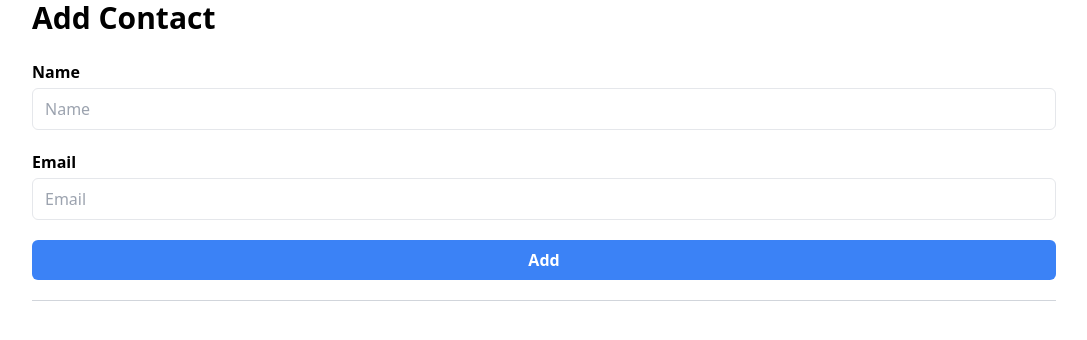
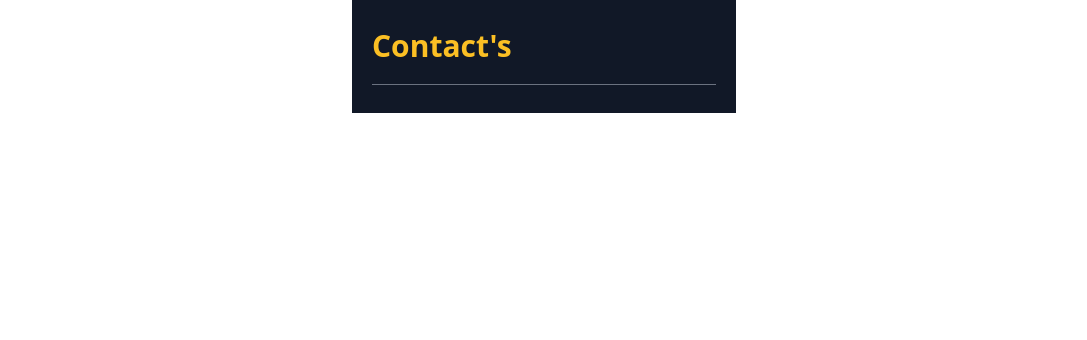
Before and after one commit to armin-bkh/contacts-app-react-js, a React (Create React App) app: page / in a window 1280 px wide. Shown: the top 340 px of the page, without its empty margins (96-1183 px from the left). Built offline with nearby package versions, Linux system fonts and the light colour scheme.

Commit message:
add Routes to the app and edit ui

```diff
--- a/src/App/App.jsx
+++ b/src/App/App.jsx
@@ -1,47 +1,58 @@
-import { useEffect, useState } from 'react';
-import AddContactForm from '../Components/AddContactForm/AddContactForm';
-import ContactList from '../Components/CantactList/ContactList';
+import { useEffect, useState } from "react";
+import AddContactForm from "../Components/AddContactForm/AddContactForm";
+import ContactList from "../Components/CantactList/ContactList";
+import { Switch, Route } from "react-router-dom";
 
-const  App = () => {
+const App = () => {
   const [contacts, setContacts] = useState([]);
-  const [errorMes, setErrorMes] = useState('');
-
-  useEffect(()=>{
-    const savedContacts = JSON.parse(localStorage.getItem('contacts'));
-    if(savedContacts) setContacts(savedContacts)
-  }, [])
 
   useEffect(() => {
-    localStorage.setItem('contacts', JSON.stringify(contacts));
+    const savedContacts = JSON.parse(localStorage.getItem("contacts"));
+    if (savedContacts) setContacts(savedContacts);
+  }, []);
+
+  useEffect(() => {
+    localStorage.setItem("contacts", JSON.stringify(contacts));
   }, [contacts]);
 
-  const addContactHandler = (value) =>{
-      if(value.name || value.email){
-        if(value.name){
-          if(value.email){
+  const addContactHandler = (value) => {
     setContacts([
       ...contacts,
       {
         id: contacts.length + 1,
         ...value,
       },
-            ])
-          } else setErrorMes('contact email is necessary');
-        } else setErrorMes('contact name is necessary');
-      } else setErrorMes('contact name and contact email in necessary');
-  }
+    ]);
+  };
 
-  const removeContactHandler = (id) =>{
-    const filteredContacts = contacts.filter(contact => contact.id !== id);
+  const removeContactHandler = (id) => {
+    const filteredContacts = contacts.filter((contact) => contact.id !== id);
     setContacts(filteredContacts);
-  }
+  };
 
   return (
-    <div className={'w-4/5 mx-auto'}>
-      <AddContactForm setErrorMes={setErrorMes} errorMes={errorMes} onSubmit={addContactHandler} />
-      <ContactList onDelete={removeContactHandler} contacts={contacts} />
-    </div>
+    <main className={"max-w-sm mx-auto bg-gray-900 py-2 px-5"}>
+      <Switch>
+        <Route
+          path="/add-contact"
+          render={(props) => (
+            <AddContactForm onSubmit={addContactHandler} {...props} />
+          )}
+        />
+        <Route
+          path="/"
+          exact
+          render={(props) => (
+            <ContactList
+              onDelete={removeContactHandler}
+              contacts={contacts}
+              {...props}
+            />
+          )}
+        />
+      </Switch>
+    </main>
   );
-}
+};
 
 export default App;
--- a/src/Components/AddContactForm/AddContactForm.jsx
+++ b/src/Components/AddContactForm/AddContactForm.jsx
@@ -1,32 +1,40 @@
 import { useState } from "react";
 import AddContactInput from "../Common/AddContactInput";
 
-const AddContactForm = ({ onSubmit, errorMes, setErrorMes }) => {
+const AddContactForm = ({ onSubmit, history }) => {
   const [contact, setContact] = useState({
     name: "",
     email: "",
   });
+  const [error, setError] = useState('');
 
   const changeHandler = (e) => {
-    setErrorMes("");
+    setError("");
     setContact({
       ...contact,
       [e.target.name]: e.target.value,
     });
   };
 
-  const sumbitHandler = (e) =>{
-      e.preventDefault();
-    onSubmit(contact);
-    setContact({
-        name: '',
-        email: '',
-    })
-  }
+  const sumbitHandler = (e) => {
+    e.preventDefault();
+    if (contact.name || contact.email) {
+      if (contact.name) {
+        if (contact.email) {
+          onSubmit(contact);
+          setContact({
+            name: "",
+            email: "",
+          });
+          history.push("/");
+        } else setError("contact email is necessary");
+      } else setError("contact name is necessary");
+    } else setError("contact name and contact email in necessary");
+  };
 
   return (
     <form className={`w-full`} onSubmit={sumbitHandler}>
-      <h1 className={`text-3xl mb-6 font-bold`}>Add Contact</h1>
+      <h1 className={`text-3xl mb-6 font-bold text-yellow-400`}>Add Contact</h1>
       <AddContactInput
         type="text"
         placeholder="Name"
@@ -45,9 +53,9 @@ const AddContactForm = ({ onSubmit, errorMes, setErrorMes }) => {
         value={contact.email}
         onChange={changeHandler}
       />
-      {errorMes ? <h6 className={`text-red-600`}>{errorMes}</h6> : null}
+      {error ? <h6 className={`text-red-600`}>{error}</h6> : null}
       <button
-        className={`text-white font-bold block mt-2 w-full py-2 px-5 rounded-md bg-blue-500`}
+        className={`text-gray-700 font-bold block mt-2 w-full py-2 px-5 rounded-md bg-yellow-400`}
       >
         Add
       </button>
--- a/src/Components/CantactList/Contact/Contact.jsx
+++ b/src/Components/CantactList/Contact/Contact.jsx
@@ -3,15 +3,15 @@ import { BiTrash } from "react-icons/bi";
 
 const Contact = ({ onDelete, contact }) => {
   return (
-    <li className={`flex justify-between items-center border-b border-gray-300 py-2`}>
+    <li className={`flex justify-between items-center border-b border-gray-500 py-2`}>
       <h4 className={`flex items-center`}>
         <img className={`w-10 h-10 mr-3`} src={contactImage} alt={contact.name} />
         <div className={`flex flex-col`}>
-          <span className={`font-bold`}>{contact.name}</span>
-          <span className={`font-medium`}>{contact.email}</span>
+          <span className={`font-bold text-gray-100`}>{contact.name}</span>
+          <span className={`font-medium text-gray-400 text-sm`}>{contact.email}</span>
         </div>
       </h4>
-      <button className={`text-white bg-yellow-400 px-5 py-2 rounded-md text-2xl`} onClick={onDelete}>
+      <button className={`text-black bg-yellow-400 px-4 py-2 rounded-md text-xl`} onClick={onDelete}>
         <BiTrash />
       </button>
     </li>
--- a/src/Components/CantactList/ContactList.jsx
+++ b/src/Components/CantactList/ContactList.jsx
@@ -3,7 +3,8 @@ import Contact from "./Contact/Contact";
 const ContactList = ({ onDelete, contacts }) => {
     return (
         <section className={`py-5`}>
-            <ul className={contacts && 'border-t border-gray-300'}>
+            <h1 className={`text-3xl mb-5 text-yellow-400 font-bold`}>Contact's</h1>
+            <ul className={contacts && 'border-t border-gray-500'}>
                 {
                     contacts ?
                     contacts.map(contact => (
--- a/src/Components/Common/AddContactInput.jsx
+++ b/src/Components/Common/AddContactInput.jsx
@@ -1,11 +1,12 @@
 const AddContactInput = ({  lbl, ...rest }) => {
     return (
         <fieldset className={`flex flex-col mb-5 font-bold`}>
-        <label className={`mb-1 capitalize`} htmlFor={lbl}>
+        <label className={`mb-1 capitalize text-yellow-400`} htmlFor={lbl}>
           {lbl}
         </label>
         <input
-          className={`rounded-md border border-gray-200 outline-none px-3 py-2 focus:border-blue-200`}
+          className={`rounded-md bg-gray-700 text-gray-300 placeholder-gray-500 border
+           border-gray-500 outline-none px-3 py-2 focus:border-yellow-400`}
           {...rest}
         />
       </fieldset>
--- a/src/index.js
+++ b/src/index.js
@@ -2,10 +2,11 @@ import React from 'react';
 import ReactDOM from 'react-dom';
 import './index.css';
 import App from './App/App';
+import { BrowserRouter } from 'react-router-dom';
 
 ReactDOM.render(
-  <React.StrictMode>
+  <BrowserRouter>
     <App />
-  </React.StrictMode>,
+  </BrowserRouter>,
   document.getElementById('root')
 );
```
Also changed, not shown: src/Routes/Routes.jsx (added). Lines whose indentation alone changed are shown as unchanged.
